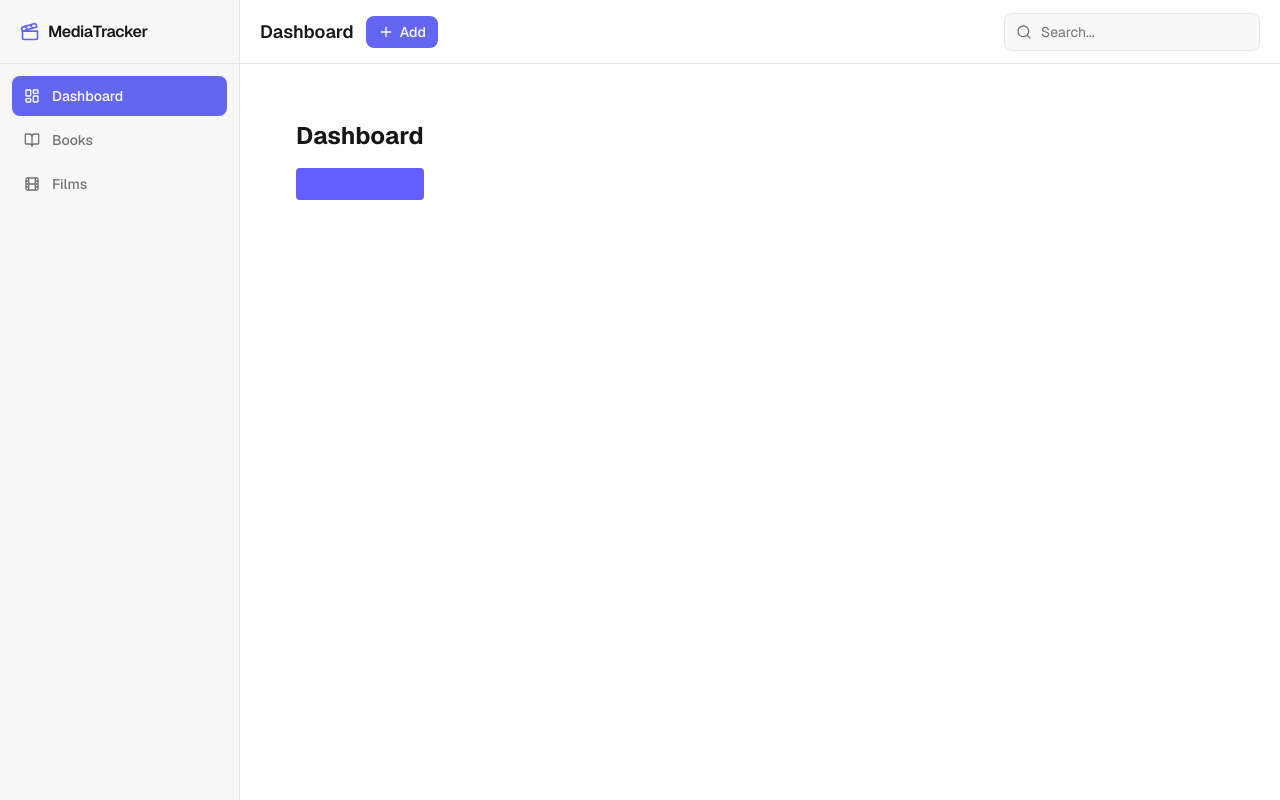
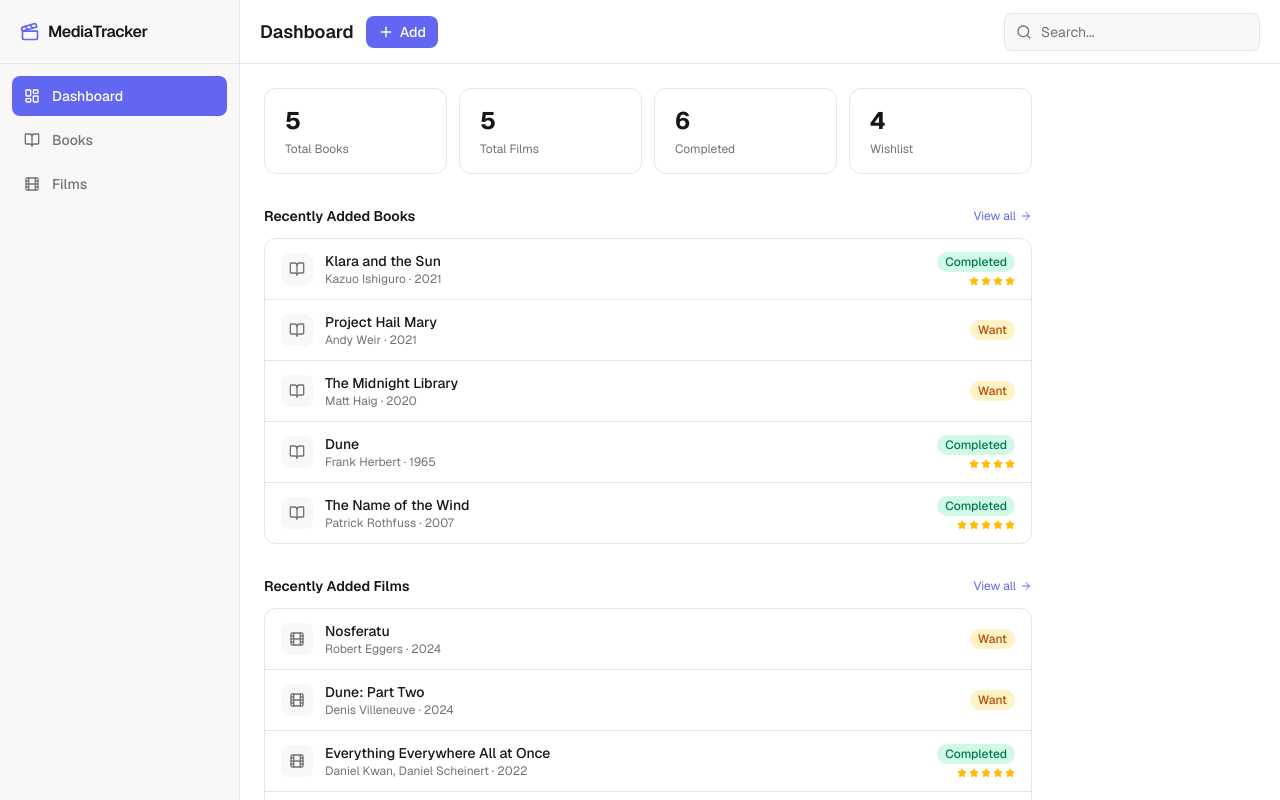
Before and after one commit to jonmarron/media-tracker, a Next.js app: page / in a window 1280 px wide. Built offline with nearby package versions, Linux system fonts and the light colour scheme.

Commit message:
feat: ticket-4 dashboard with stats and recent items sections

```diff
--- a/src/app/page.tsx
+++ b/src/app/page.tsx
@@ -1,8 +1,47 @@
+'use client';
+
+import { useMemo } from 'react';
+import { useMediaItems } from '@/hooks/useMediaItems';
+import { StatCard } from '@/components/StatCard';
+import { RecentMediaRow } from '@/components/RecentMediaRow';
+
 export default function DashboardPage() {
+  const { items: books } = useMediaItems('book');
+  const { items: films } = useMediaItems('film');
+
+  const recentBooks = useMemo(
+    () => [...books].sort((a, b) => b.dateAdded.localeCompare(a.dateAdded)).slice(0, 5),
+    [books]
+  );
+
+  const recentFilms = useMemo(
+    () => [...films].sort((a, b) => b.dateAdded.localeCompare(a.dateAdded)).slice(0, 5),
+    [films]
+  );
+
+  const totalCompleted = useMemo(
+    () => [...books, ...films].filter((i) => i.status === 'completed').length,
+    [books, films]
+  );
+
+  const totalWant = useMemo(
+    () => [...books, ...films].filter((i) => i.status === 'want').length,
+    [books, films]
+  );
+
   return (
-    <main className="p-8">
-      <h1 className="text-2xl font-bold">Dashboard</h1>
-      <div className="mt-4 h-8 w-32 rounded bg-indigo-500" />
-    </main>
+    <div className="flex flex-col gap-8 max-w-3xl">
+      {/* Stats */}
+      <div className="grid grid-cols-2 gap-3 sm:grid-cols-4">
+        <StatCard label="Total Books" value={books.length} />
+        <StatCard label="Total Films" value={films.length} />
+        <StatCard label="Completed" value={totalCompleted} />
+        <StatCard label="Wishlist" value={totalWant} />
+      </div>
+
+      {/* Recent sections */}
+      <RecentMediaRow type="book" items={recentBooks} />
+      <RecentMediaRow type="film" items={recentFilms} />
+    </div>
   );
 }
--- /dev/null
+++ b/src/components/RecentMediaRow.tsx
@@ -0,0 +1,76 @@
+'use client';
+
+import Link from 'next/link';
+import { BookOpen, Film, Star, ArrowRight } from 'lucide-react';
+import { MediaItem, MediaType } from '@/types';
+
+interface RecentMediaRowProps {
+  type: MediaType;
+  items: MediaItem[];
+}
+
+export function RecentMediaRow({ type, items }: RecentMediaRowProps) {
+  const title = type === 'book' ? 'Recently Added Books' : 'Recently Added Films';
+  const href = type === 'book' ? '/books' : '/films';
+
+  return (
+    <section className="flex flex-col gap-3">
+      <div className="flex items-center justify-between">
+        <h2 className="text-sm font-semibold">{title}</h2>
+        <Link
+          href={href}
+          className="flex items-center gap-1 text-xs text-[var(--primary)] hover:underline"
+        >
+          View all <ArrowRight className="h-3 w-3" />
+        </Link>
+      </div>
+
+      {items.length === 0 ? (
+        <p className="text-xs text-[var(--muted)]">Nothing added yet.</p>
+      ) : (
+        <div className="flex flex-col divide-y divide-[var(--border)] rounded-xl border border-[var(--border)] bg-[var(--surface-raised)]">
+          {items.map((item) => (
+            <RecentItem key={item.id} item={item} />
+          ))}
+        </div>
+      )}
+    </section>
+  );
+}
+
+function RecentItem({ item }: { item: MediaItem }) {
+  const Icon = item.type === 'book' ? BookOpen : Film;
+
+  return (
+    <div className="flex items-center gap-3 px-4 py-3">
+      <div className="flex h-8 w-8 shrink-0 items-center justify-center rounded-lg bg-[var(--surface)]">
+        <Icon className="h-4 w-4 text-[var(--muted)]" />
+      </div>
+      <div className="flex min-w-0 flex-1 flex-col">
+        <span className="truncate text-sm font-medium">{item.title}</span>
+        <span className="truncate text-xs text-[var(--muted)]">
+          {item.type === 'book' ? item.author : item.director}
+          {item.year ? ` · ${item.year}` : ''}
+        </span>
+      </div>
+      <div className="flex shrink-0 flex-col items-end gap-1">
+        <span
+          className={`rounded-full px-2 py-0.5 text-xs font-medium ${
+            item.status === 'completed'
+              ? 'bg-emerald-100 text-emerald-700'
+              : 'bg-amber-100 text-amber-700'
+          }`}
+        >
+          {item.status === 'completed' ? 'Completed' : 'Want'}
+        </span>
+        {item.status === 'completed' && item.rating && (
+          <div className="flex items-center gap-0.5">
+            {Array.from({ length: item.rating }).map((_, i) => (
+              <Star key={i} className="h-2.5 w-2.5 fill-amber-400 text-amber-400" />
+            ))}
+          </div>
+        )}
+      </div>
+    </div>
+  );
+}
--- /dev/null
+++ b/src/components/StatCard.tsx
@@ -0,0 +1,13 @@
+interface StatCardProps {
+  label: string;
+  value: number;
+}
+
+export function StatCard({ label, value }: StatCardProps) {
+  return (
+    <div className="flex flex-col gap-1 rounded-xl border border-[var(--border)] bg-[var(--surface-raised)] px-5 py-4">
+      <span className="text-2xl font-bold">{value}</span>
+      <span className="text-xs text-[var(--muted)]">{label}</span>
+    </div>
+  );
+}
```
